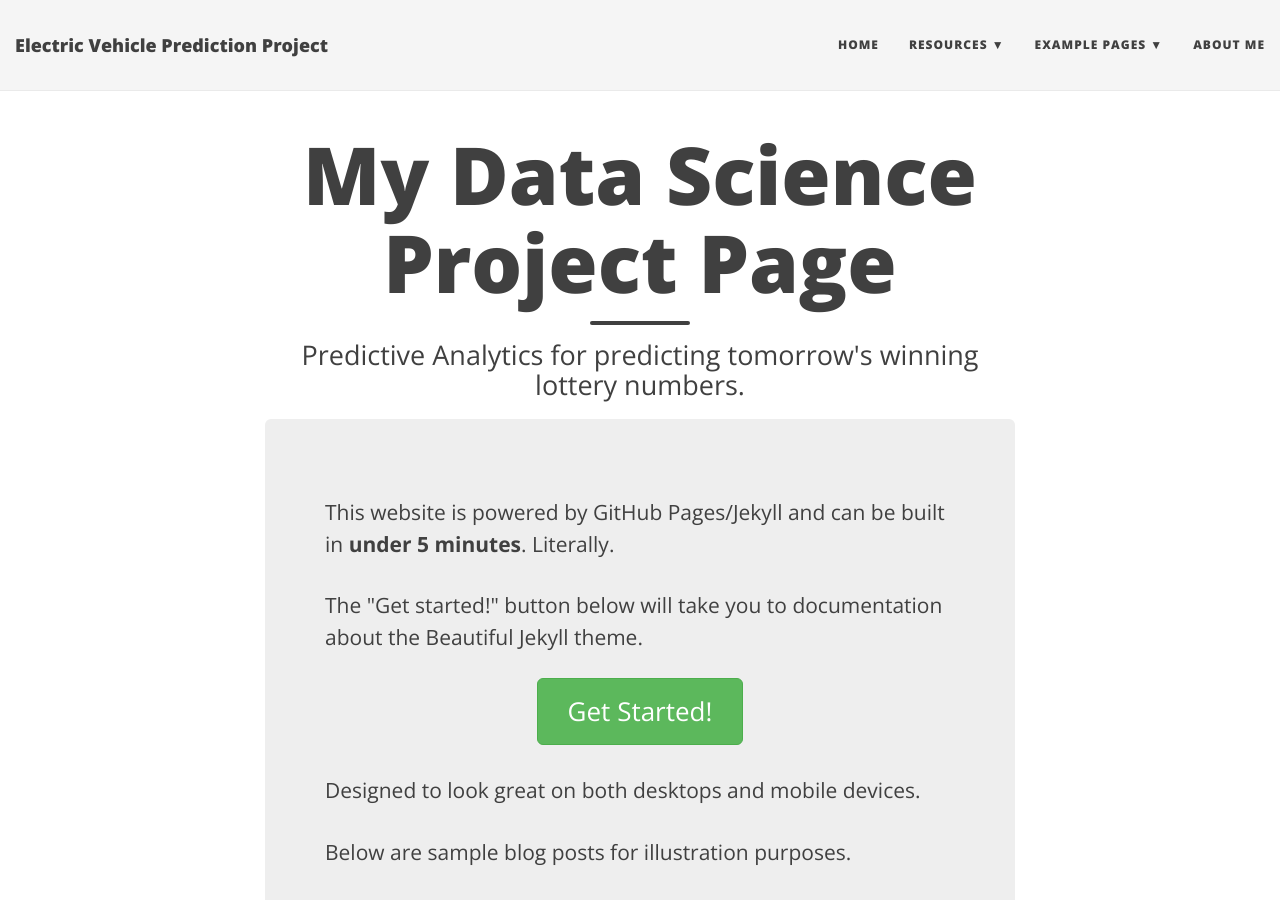
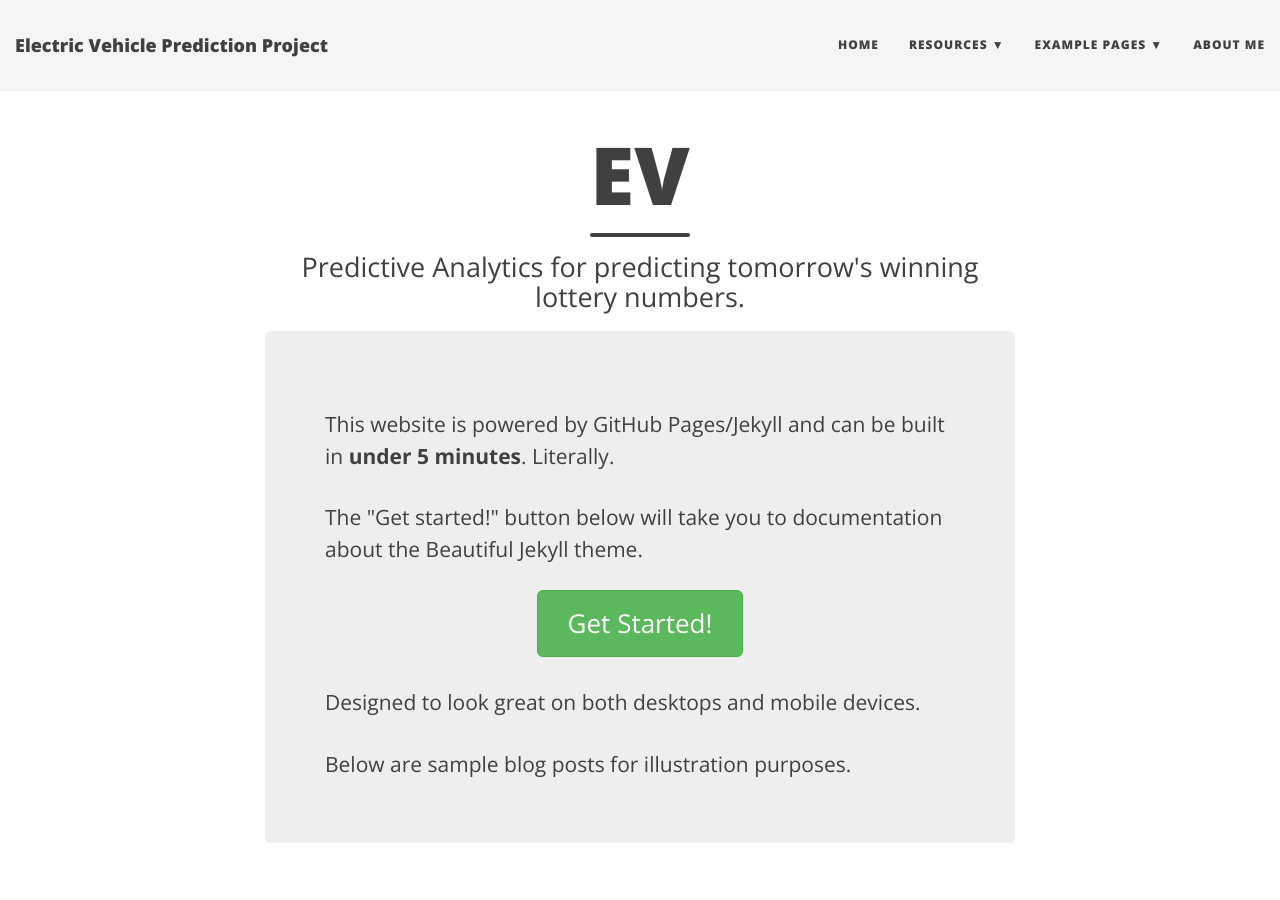
Before and after one commit to Monarch2018/ev_prediction, a Jekyll site: the page built from index.html, in a window 1280 px wide and 900 px high. Built offline with Jekyll 4.4.1, drawn with Linux system fonts in a browser that asks for light colours; nearby versions of some CDN libraries; the list of posts is cut into pages by our own code.

Commit message:
Update index.html

```diff
--- a/index.html
+++ b/index.html
@@ -1,6 +1,6 @@
 ---
 layout: page
-title: My Data Science Project Page
+title: EV
 subtitle: Predictive Analytics for predicting tomorrow's winning lottery numbers.
 fb-img: "http://deanattali.com/img/blog/beautiful-jekyll.png"
 ---
```
